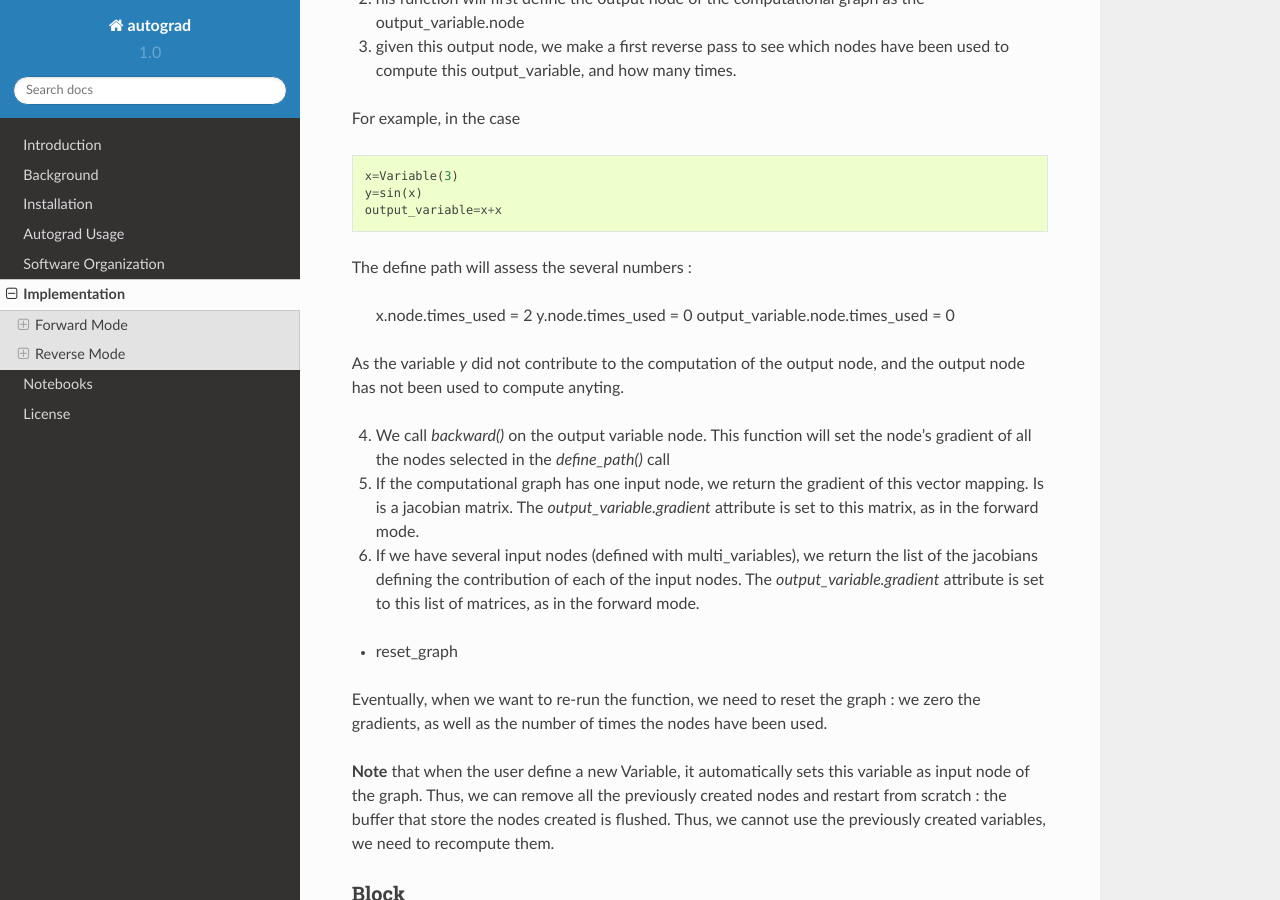
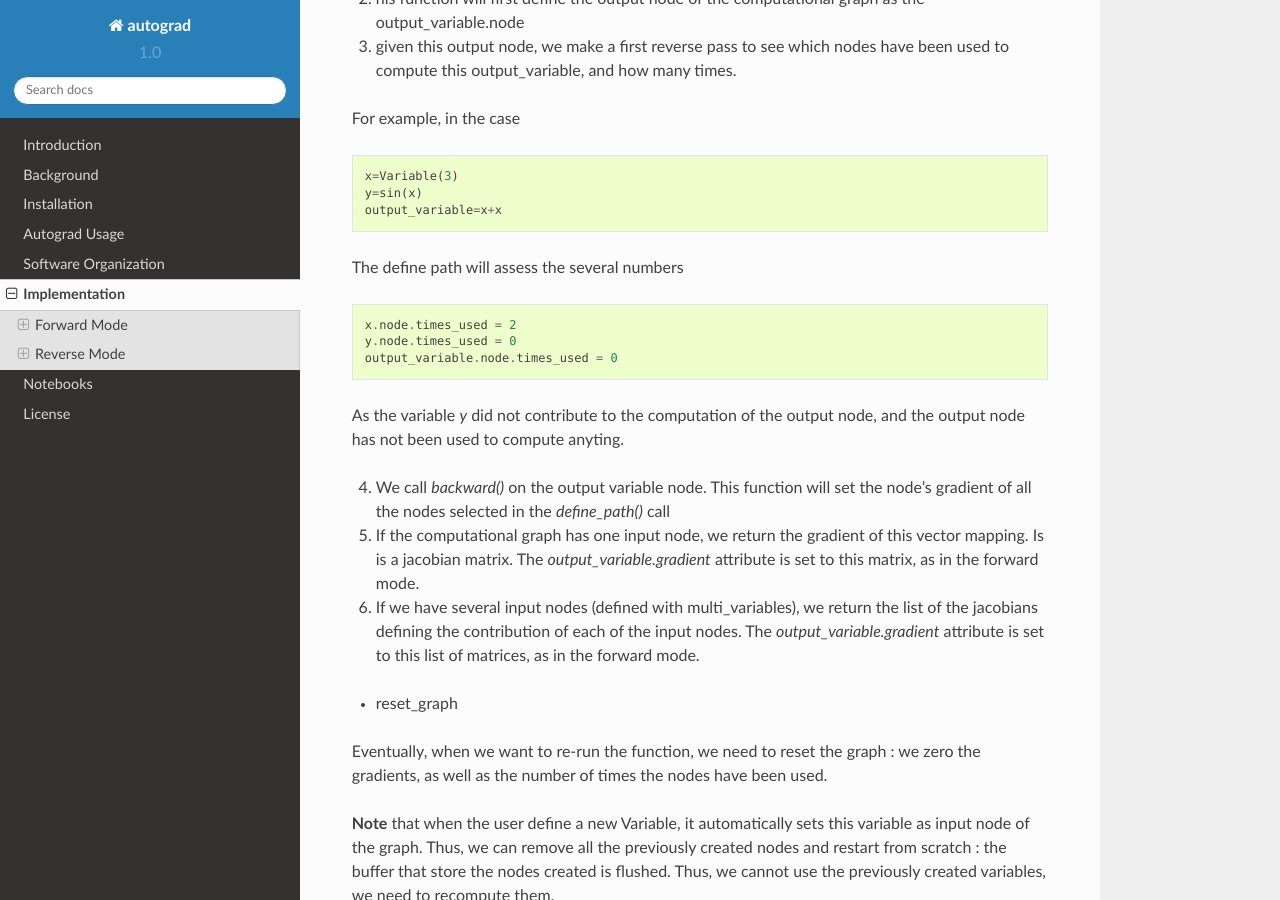
Before and after one commit to cs207-project-group4/cs207-FinalProject, a Sphinx documentation site: the page built from docs/implementation.rst, in a window 1280 px wide and 900 px high, scrolled down 12608 px. Built offline with Sphinx 7.4.7 and the Read the Docs theme 2.0.0, drawn with Linux system fonts in a browser that asks for light colours; formulas are drawn with MathJax 3.

```diff
--- a/docs/implementation.rst
+++ b/docs/implementation.rst
@@ -476,7 +476,7 @@ For example, in the case ::
  y=sin(x)
  output_variable=x+x
 
-The define path will assess the several numbers :
+The define path will assess the several numbers ::
 
  x.node.times_used = 2
  y.node.times_used = 0
```
